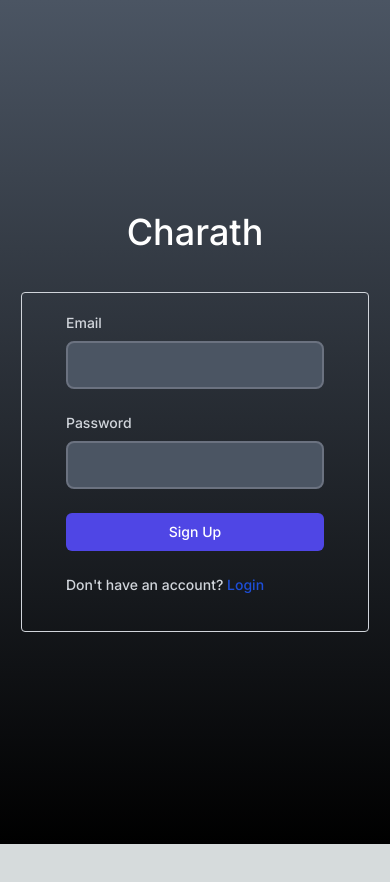
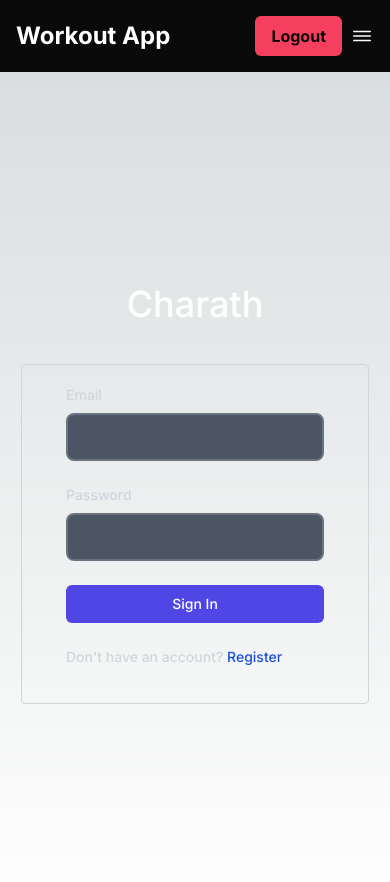
Before and after one commit to CharathDev/workout-app, a Next.js app: page /login in a window 390 px wide. Shown: the top 882 px of the page. Before the commit the page ends 844 px from the top, so only its background shows below. Built offline with nearby package versions, Linux system fonts and the light colour scheme; no server answers; the database is empty; sample sign-in values are in the browser's storage.

Commit message:
responsive navbar with admin system

```diff
--- a/package.json
+++ b/package.json
@@ -14,6 +14,7 @@
     "next": "14.2.5",
     "react": "^18",
     "react-dom": "^18",
+    "react-icons": "^5.2.1",
     "react-spinners": "^0.14.1"
   },
   "devDependencies": {
--- /dev/null
+++ b/src/app/admin/dashboard/page.tsx
@@ -0,0 +1,50 @@
+"use client";
+import { useState, useEffect } from "react";
+import { useRouter } from "next/navigation";
+import { onAuthStateChanged, signOut } from "firebase/auth";
+import { auth, firestore } from "@/firebase/firebase";
+import type { User } from "firebase/auth";
+import { doc, getDoc } from "firebase/firestore";
+import { PuffLoader } from "react-spinners";
+
+const DashboardPage = () => {
+  const [user, setUser] = useState<User | null>(null);
+  const [userName, setUserName] = useState<string | null>(null);
+  const [loading, setLoading] = useState(true);
+  const router = useRouter();
+
+  useEffect(() => {
+    const unsubscribe = onAuthStateChanged(auth, async (user) => {
+      if (user) {
+        setUser(user);
+        const userDoc = await getDoc(doc(firestore, "users", user.uid));
+        if (userDoc.exists()) {
+          const userData = userDoc.data();
+          setUserName(`${userData.firstName} ${userData.lastName}`);
+        }
+      } else {
+        router.push("/login");
+      }
+      setLoading(false);
+    });
+
+    // Cleanup subscription on unmount
+    return () => unsubscribe();
+  }, [router]);
+
+  if (loading) {
+    return <PuffLoader />;
+  }
+
+  return (
+    <div className="bg-neutral-950">
+      <main className="flex flex-col items-center justify-center flex-grow p-5">
+        {userName && (
+          <h1 className="text-4xl font-bold mb-6 ml-10">{userName}</h1>
+        )}
+      </main>
+    </div>
+  );
+};
+
+export default DashboardPage;
--- a/src/app/dashboard/page.tsx
+++ /dev/null
@@ -1,88 +0,0 @@
-"use client";
-import { useState, useEffect } from "react";
-import { useRouter } from "next/navigation";
-import { onAuthStateChanged, signOut } from "firebase/auth";
-import { auth, firestore } from "@/firebase/firebase";
-import type { User } from "firebase/auth";
-import { doc, getDoc } from "firebase/firestore";
-import { PuffLoader } from "react-spinners";
-
-const DashboardPage = () => {
-  const [user, setUser] = useState<User | null>(null);
-  const [userName, setUserName] = useState<string | null>(null);
-  const [loading, setLoading] = useState(true);
-  const router = useRouter();
-
-  useEffect(() => {
-    const unsubscribe = onAuthStateChanged(auth, async (user) => {
-      if (user) {
-        setUser(user);
-        const userDoc = await getDoc(doc(firestore, "users", user.uid));
-        if (userDoc.exists()) {
-          const userData = userDoc.data();
-          setUserName(`${userData.firstName} ${userData.lastName}`);
-        }
-      } else {
-        router.push("/login");
-      }
-      setLoading(false);
-    });
-
-    // Cleanup subscription on unmount
-    return () => unsubscribe();
-  }, [router]);
-
-  const handleLogout = async () => {
-    try {
-      await signOut(auth);
-      router.push("/login");
-    } catch (e) {
-      console.error("Logout error: ", e);
-    }
-  };
-
-  const handleChangePassword = () => {
-    router.push("/passwordChange");
-  };
-
-  if (loading) {
-    return <PuffLoader />;
-  }
-
-  return (
-    <div className="min-h-screen bg-gray-100 bg-gradient-to-b from-gray-600 to-black">
-      <nav className="bg-gray-800 p-4">
-        <div className="max-w-7xl mx-auto px-4 sm:px-6 lg:px-8">
-          <div className="flex items-center justify-between h-16">
-            <div className="flex items-center">
-              <div className="text-white text-xl">Dashboard</div>
-            </div>
-          </div>
-        </div>
-      </nav>
-      <main className="flex flex-col items-center justify-center flex-grow mt-10">
-        {userName && (
-          <h1 className="text-4xl font-bold mb-6 ml-10">
-            Welcome, {userName}!
-          </h1>
-        )}
-        <div className="space-x-4">
-          <button
-            onClick={handleLogout}
-            className="px-4 py-2 bg-red-600 text-white rounded-md hover:bg-red-700"
-          >
-            Logout
-          </button>
-          <button
-            onClick={handleChangePassword}
-            className="px-4 py-2 bg-blue-600 text-white rounded-md hover:bg-blue-700"
-          >
-            Change Password
-          </button>
-        </div>
-      </main>
-    </div>
-  );
-};
-
-export default DashboardPage;
--- a/src/app/layout.tsx
+++ b/src/app/layout.tsx
@@ -1,6 +1,7 @@
 import type { Metadata } from "next";
 import { Inter } from "next/font/google";
 import "./globals.css";
+import TopNav from "@/components/NavBar";
 
 const inter = Inter({ subsets: ["latin"] });
 
@@ -15,8 +16,11 @@ export default function RootLayout({
   children: React.ReactNode;
 }>) {
   return (
-    <html lang="en">
-      <body className={inter.className}>{children}</body>
+    <html lang="en" className="bg-neutral-950">
+      <body className={inter.className}>
+        <TopNav />
+        {children}
+      </body>
     </html>
   );
 }
--- a/src/app/login/page.tsx
+++ b/src/app/login/page.tsx
@@ -27,21 +27,13 @@ const LoginPage = () => {
       );
       const newUser = userCredentials.user;
 
-      const registrationData = localStorage.getItem("registrationData");
-      const { firstName = "", lastName = "" } = registrationData
-        ? JSON.parse(registrationData)
-        : {};
-
-      const userDoc = await getDoc(doc(firestore, "users", newUser.uid));
-      if (!userDoc.exists()) {
-        // Save user data to Firestore after email verification
-        await setDoc(doc(firestore, "users", newUser.uid), {
-          firstName,
-          lastName,
-          email: newUser.email,
-        });
+      let docRef = doc(firestore, "users", newUser.uid);
+      const userInfo = await getDoc(docRef);
+      if (userInfo.data()!.isAdmin) {
+        router.push("/admin/dashboard");
+      } else {
+        router.push("/users/dashboard");
       }
-      router.push("/dashboard");
     } catch (e) {
       if (e instanceof Error) {
         setError(e.message);
@@ -55,7 +47,7 @@ const LoginPage = () => {
     setUser({ ...user, [e.target.name]: e.target.value });
 
   return (
-    <div className="bg-gradient-to-b from-gray-600 to-black justify-center items-center h-screen w-screen flex flex-col relative">
+    <div className="justify-center items-center h-screen w-full flex flex-col relative">
       <h2 className="text-4xl font-medium text-white mb-10">Charath</h2>
       <div className="p-5 border border-gray-300 rounded">
         <form onSubmit={handleLogin} className="space-y-6 px-6 pb-6">
@@ -97,13 +89,13 @@ const LoginPage = () => {
             type="submit"
             className="w-full flex justify-center py-2 px-4 border border-transparent text-sm font-medium rounded-md text-white bg-indigo-600 hover:bg-indigo-700 focus:outline-none focus:ring-2 focus:ring-offset-2 focus:ring-indigo-500"
           >
-            Sign Up
+            Sign In
           </button>
         </form>
         <p className="text-sm font-medium text-gray-300 space-y-6 px-6 pb-4">
           Don't have an account?{" "}
           <Link href={"/register"} className="text-blue-700 hover:underline">
-            Login
+            Register
           </Link>
         </p>
       </div>
--- a/src/app/page.tsx
+++ b/src/app/page.tsx
@@ -53,8 +53,12 @@ export default function HomePage() {
   }
 
   return (
-    <main className="flex min-h-screen flex-col items-center justify-between p-24">
-      <div>{user ? "Redirecting to dashboard..." : "Redirecting to login"}</div>
-    </main>
+    <>
+      <main className="flex min-h-screen flex-col items-center justify-between p-24">
+        <div>
+          {user ? "Redirecting to dashboard..." : "Redirecting to login"}
+        </div>
+      </main>
+    </>
   );
 }
--- a/src/app/register/page.tsx
+++ b/src/app/register/page.tsx
@@ -5,7 +5,8 @@ import {
   createUserWithEmailAndPassword,
   sendEmailVerification,
 } from "firebase/auth";
-import { auth } from "@/firebase/firebase";
+import { auth, firestore } from "@/firebase/firebase";
+import { doc, setDoc } from "firebase/firestore";
 
 const RegisterPage = () => {
   const [user, setUser] = useState({
@@ -39,6 +40,13 @@ const RegisterPage = () => {
       const newUser = userCredentials.user;
       localStorage.setItem("registrationData", JSON.stringify(user));
 
+      await setDoc(doc(firestore, "users", newUser.uid), {
+        firstName: user.firstName,
+        lastName: user.lastName,
+        email: newUser.email,
+        isAdmin: false,
+      });
+
       setUser({
         firstName: "",
         lastName: "",
@@ -46,6 +54,8 @@ const RegisterPage = () => {
         password: "",
         confirmPassword: "",
       });
+
+      router.push("/dashboard");
     } catch (e) {
       if (e instanceof Error) {
         setError(e.message);
--- /dev/null
+++ b/src/app/user/dashboard/page.tsx
@@ -0,0 +1,50 @@
+"use client";
+import { useState, useEffect } from "react";
+import { useRouter } from "next/navigation";
+import { onAuthStateChanged, signOut } from "firebase/auth";
+import { auth, firestore } from "@/firebase/firebase";
+import type { User } from "firebase/auth";
+import { doc, getDoc } from "firebase/firestore";
+import { PuffLoader } from "react-spinners";
+
+const DashboardPage = () => {
+  const [user, setUser] = useState<User | null>(null);
+  const [userName, setUserName] = useState<string | null>(null);
+  const [loading, setLoading] = useState(true);
+  const router = useRouter();
+
+  useEffect(() => {
+    const unsubscribe = onAuthStateChanged(auth, async (user) => {
+      if (user) {
+        setUser(user);
+        const userDoc = await getDoc(doc(firestore, "users", user.uid));
+        if (userDoc.exists()) {
+          const userData = userDoc.data();
+          setUserName(`${userData.firstName} ${userData.lastName}`);
+        }
+      } else {
+        router.push("/login");
+      }
+      setLoading(false);
+    });
+
+    // Cleanup subscription on unmount
+    return () => unsubscribe();
+  }, [router]);
+
+  if (loading) {
+    return <PuffLoader />;
+  }
+
+  return (
+    <div className="bg-neutral-950">
+      <main className="flex flex-col items-center justify-center flex-grow p-5">
+        {userName && (
+          <h1 className="text-4xl font-bold mb-6 ml-10">{userName}</h1>
+        )}
+      </main>
+    </div>
+  );
+};
+
+export default DashboardPage;
--- /dev/null
+++ b/src/components/AdminLinks.tsx
@@ -0,0 +1,16 @@
+import Link from "next/link";
+
+const AdminLinks = () => {
+  return (
+    <>
+      <Link
+        href={"/admin/dashboard"}
+        className="mx-2 hover:text-gray-300 text-center py-2"
+      >
+        Dashboard
+      </Link>
+    </>
+  );
+};
+
+export default AdminLinks;
--- /dev/null
+++ b/src/components/NavBar.tsx
@@ -0,0 +1,99 @@
+"use client";
+import { app, auth, firestore } from "@/firebase/firebase";
+import { getApp } from "firebase/app";
+import { getAuth, onAuthStateChanged, signOut, type User } from "firebase/auth";
+import { doc, DocumentData, getDoc } from "firebase/firestore";
+import Link from "next/link";
+import { useRouter } from "next/navigation";
+import { useEffect, useState } from "react";
+import { IoIosMenu } from "react-icons/io";
+import { IoCloseOutline } from "react-icons/io5";
+import UserLinks from "./UserLinks";
+import AdminLinks from "./AdminLinks";
+
+const TopNav = () => {
+  const [currentUser, setUser] = useState<User | null>(null);
+  const [userInfo, setUserInfo] = useState<DocumentData | null>(null);
+  const [isOpen, setIsOpen] = useState(false);
+  const router = useRouter();
+  function getMenuClasses() {
+    let menuClasses = [];
+    if (isOpen) {
+      menuClasses = [
+        "flex",
+        "absolute",
+        "top-[60px]",
+        "bg-neutral-950",
+        "w-full",
+        "p-10",
+        "gap-10",
+        "flex-col",
+        "left-0",
+      ];
+    } else {
+      menuClasses = ["hidden", "md:flex"];
+    }
+    return menuClasses.join(" ");
+  }
+
+  onAuthStateChanged(auth, async (user) => {
+    setUser(user);
+    if (user) {
+      let temp = await getDoc(doc(firestore, "users", user.uid));
+      setUserInfo(temp.data()!);
+    }
+  });
+
+  const handleLogout = async () => {
+    try {
+      await signOut(auth);
+      router.push("/login");
+    } catch (e) {
+      console.error("Logout error: ", e);
+    }
+  };
+
+  return (
+    <>
+      {currentUser && (
+        <nav className=" bg-neutral-950 text-white p-4 sm:p-4 md:flex md:justify-between md:items-center">
+          <div className="container mx-auto flex justify-between items-center">
+            <a href="/dashboard" className="text-2xl font-bold">
+              Workout App
+            </a>
+            <div className="flex">
+              <div className={getMenuClasses()}>
+                {userInfo && userInfo!.isAdmin ? <AdminLinks /> : <UserLinks />}
+              </div>
+
+              <div className="mx-2">
+                <button
+                  onClick={handleLogout}
+                  className="px-4 py-2 font-bold bg-rose-500 text-neutral-950 rounded-md hover:bg-rose-600"
+                >
+                  Logout
+                </button>
+              </div>
+
+              <div className="md:hidden flex items-center">
+                <button
+                  onClick={() => {
+                    setIsOpen(!isOpen);
+                  }}
+                >
+                  {isOpen ? (
+                    <IoCloseOutline size={24} />
+                  ) : (
+                    <IoIosMenu size={24} />
+                  )}
+                </button>
+              </div>
+            </div>
+          </div>
+        </nav>
+      )}
+    </>
+  );
+};
+
+export default TopNav;
--- /dev/null
+++ b/src/components/UserLinks.tsx
@@ -0,0 +1,22 @@
+import Link from "next/link";
+
+const UserLinks = () => {
+  return (
+    <>
+      <Link
+        href={"/users/dashboard"}
+        className="mx-2 hover:text-gray-300 text-center py-2"
+      >
+        Dashboard
+      </Link>
+      <Link
+        href={"/users/routines"}
+        className="mx-2 hover:text-gray-300 text-center py-2"
+      >
+        Routines
+      </Link>
+    </>
+  );
+};
+
+export default UserLinks;
```
Also changed, not shown: src/app/user/routines/page.tsx (added), 1 other file (tests, documents, lock files or other folders).
